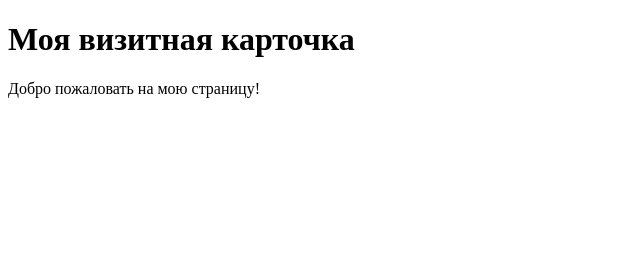
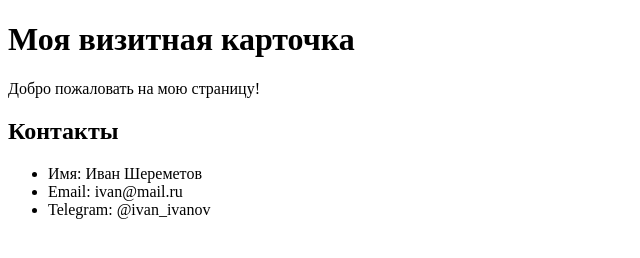
Before and after one commit to k1sor/gitbush, a plain HTML site: page index.html in a window 1280 px wide. Shown: the whole page, without its empty margins (0-640 px from the left). Drawn offline with Linux system fonts and the light colour scheme.

Commit message:
feature/contacts: добавлен раздел Контакты

```diff
--- a/index.html
+++ b/index.html
@@ -9,3 +9,9 @@
 <p>Добро пожаловать на мою страницу!</p>
 </body>
 </html>
+<h2>Контакты</h2>
+<ul>
+<li>Имя: Иван Шереметов</li>
+<li>Email: ivan@mail.ru</li>
+<li>Telegram: @ivan_ivanov</li>
+</ul>
```
